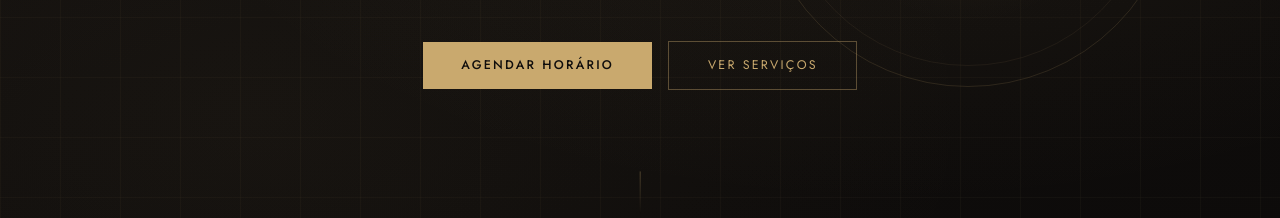
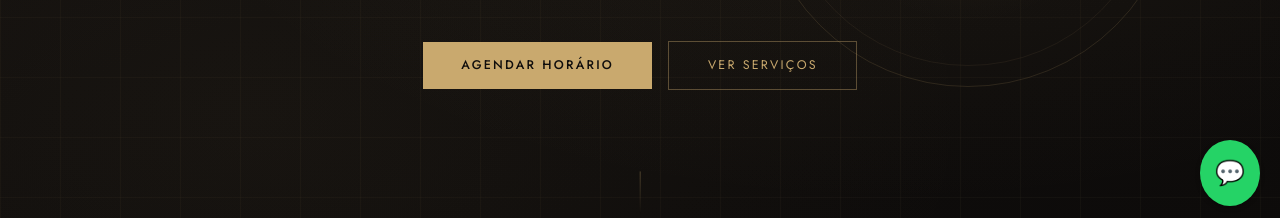
Before and after one commit to Amandaad/STUDIOAS, a plain HTML site: page index.html in a window 1280 px wide. Shown: the part 574-792 px from the top of the page. Drawn offline with nearby package versions, Linux system fonts and the light colour scheme.

Commit message:
Update index.html

```diff
--- a/index.html
+++ b/index.html
@@ -990,6 +990,13 @@
     </div>
    </section><!-- FOOTER -->
    <footer>
+    <a href="https://wa.me/5583996503562" target="_blank"
+   style="position:fixed; bottom:20px; right:20px; background-color:#25D366;
+          color:white; padding:15px; border-radius:50%; font-size:24px;
+          text-decoration:none; box-shadow:0 2px 5px rgba(0,0,0,0.3);">
+   💬
+</a>
+
     <div class="footer-inner">
      <div class="footer-logo" id="footer-logo-text">
       Amanda Simplício
```
